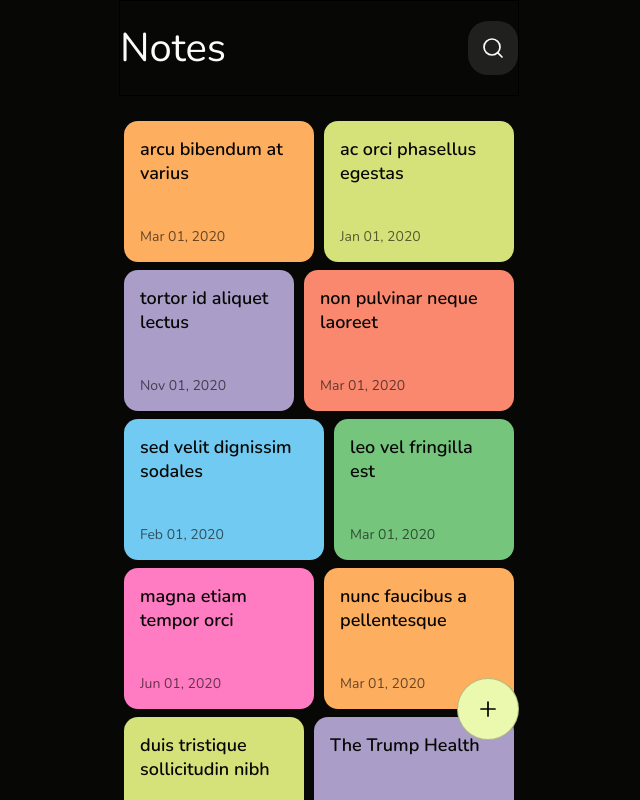
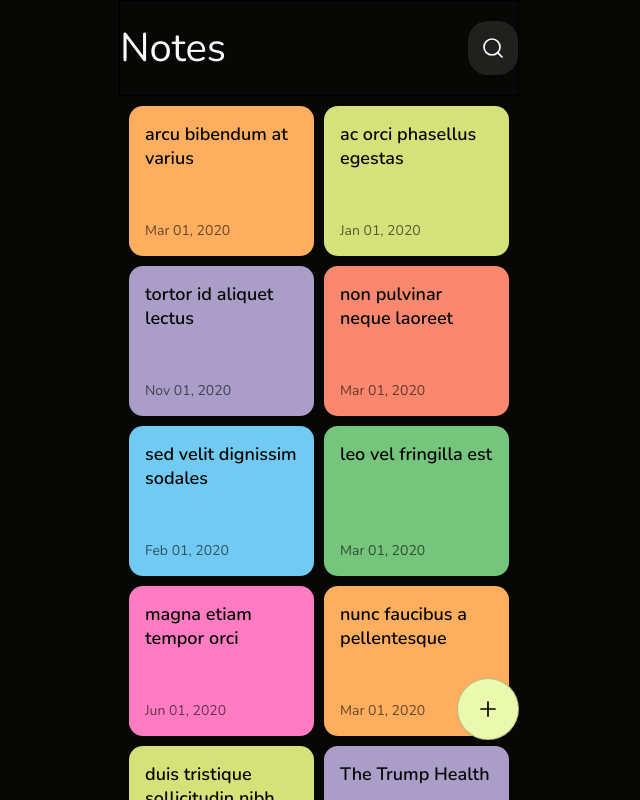
Before and after one commit to aayush1118/notebook, a React (Create React App) app: page / in a window 1280 px wide. Shown: the top 800 px of the page, without its empty margins (321-961 px from the left). Built offline with nearby package versions, Linux system fonts and the light colour scheme.

Commit message:
drag and move added to grid

```diff
--- a/src/components/Grid.js
+++ b/src/components/Grid.js
@@ -1,7 +1,9 @@
 import React, { useContext } from 'react';
 import { Link } from 'react-router-dom';
 import NotesContext from './NotesContext';
-import GridLayout from 'react-grid-layout';
+import { Responsive, WidthProvider } from 'react-grid-layout';
+
+const ResponsiveGridLayout = WidthProvider(Responsive);
 
 function Grid() {
 	const { notes } = useContext(NotesContext);
@@ -37,19 +39,41 @@ function Grid() {
 				</Link>
 			</nav>
 
-			<section className='grid'>
+			{/* <section className='grid'> */}
+			<ResponsiveGridLayout
+				className='layout'
+				cols={{ lg: 2, xxs: 2 }}
+				margin={[10, 10]}
+				isResizable={false}
+				compactType='vertical'
+				isBounded={true}
+			>
 				{notes.map((x, i) => (
-					<Link to={`/note/${x.id}`} key={x.id}>
+					// <Link to={`/note/${x.id}`} key={x.id}>
+					<div
+						key={x.id}
+						data-grid={{
+							x: i % 2 === 0 ? 0 : 1,
+							y: 0,
+							w: 1,
+							h: 1,
+						}}
+					>
 						<div
 							className='card'
-							style={{ background: colors[i % colors.length] }}
+							style={{
+								background: colors[i % colors.length],
+							}}
 						>
 							<h4 className='card-title'>{x.title}</h4>
 							<p className='card-date'>{x.date}</p>
 						</div>
-					</Link>
+					</div>
+					// </Link>
 				))}
-			</section>
+			</ResponsiveGridLayout>
+
+			{/* </section> */}
 
 			<Link to={'/create'} className='createBtn'>
 				<svg
--- a/src/index.css
+++ b/src/index.css
@@ -85,7 +85,7 @@ body {
 	border-radius: 25rem;
 }
 
-.grid {
+/* .grid {
 	display: flex;
 	flex-wrap: wrap;
 }
@@ -99,16 +99,14 @@ body {
 }
 .grid > *:nth-of-type(3n) {
 	flex: 1 1 40%;
-}
+} */
 
 .card {
 	background-color: var(--light);
 	border-radius: 0.7rem;
-	padding: 0.8rem;
 	display: flex;
 	flex-direction: column;
 	justify-content: space-between;
-	margin: 0.25rem;
 	height: 100%;
 }
 
@@ -116,10 +114,12 @@ body {
 	font-size: 0.9rem;
 	font-weight: 600;
 	color: var(--background);
+	padding: 0.8rem;
 }
 .card-date {
 	font-size: 0.7rem;
 	color: #00000099;
+	padding: 0.8rem;
 }
 
 .show-title {
```
